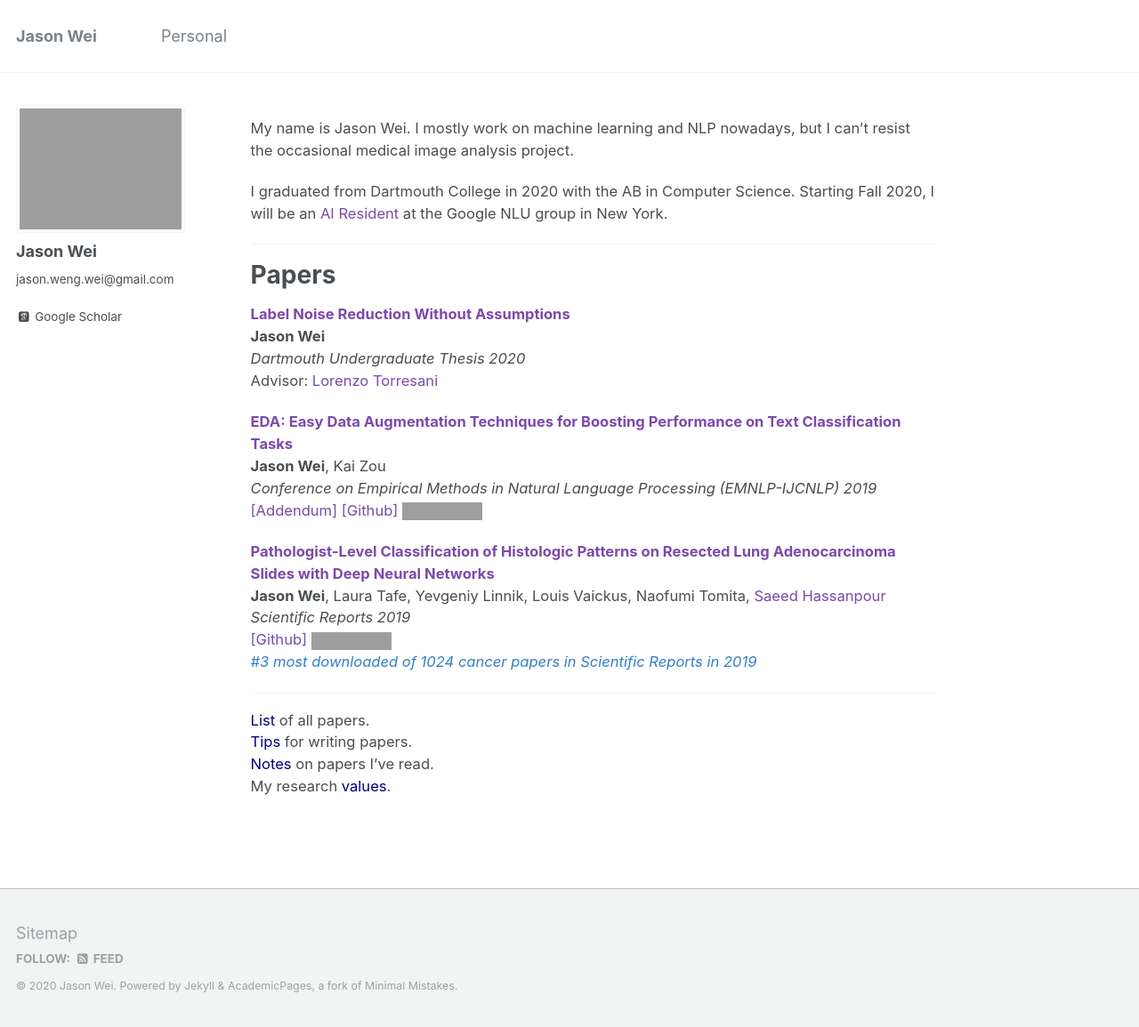
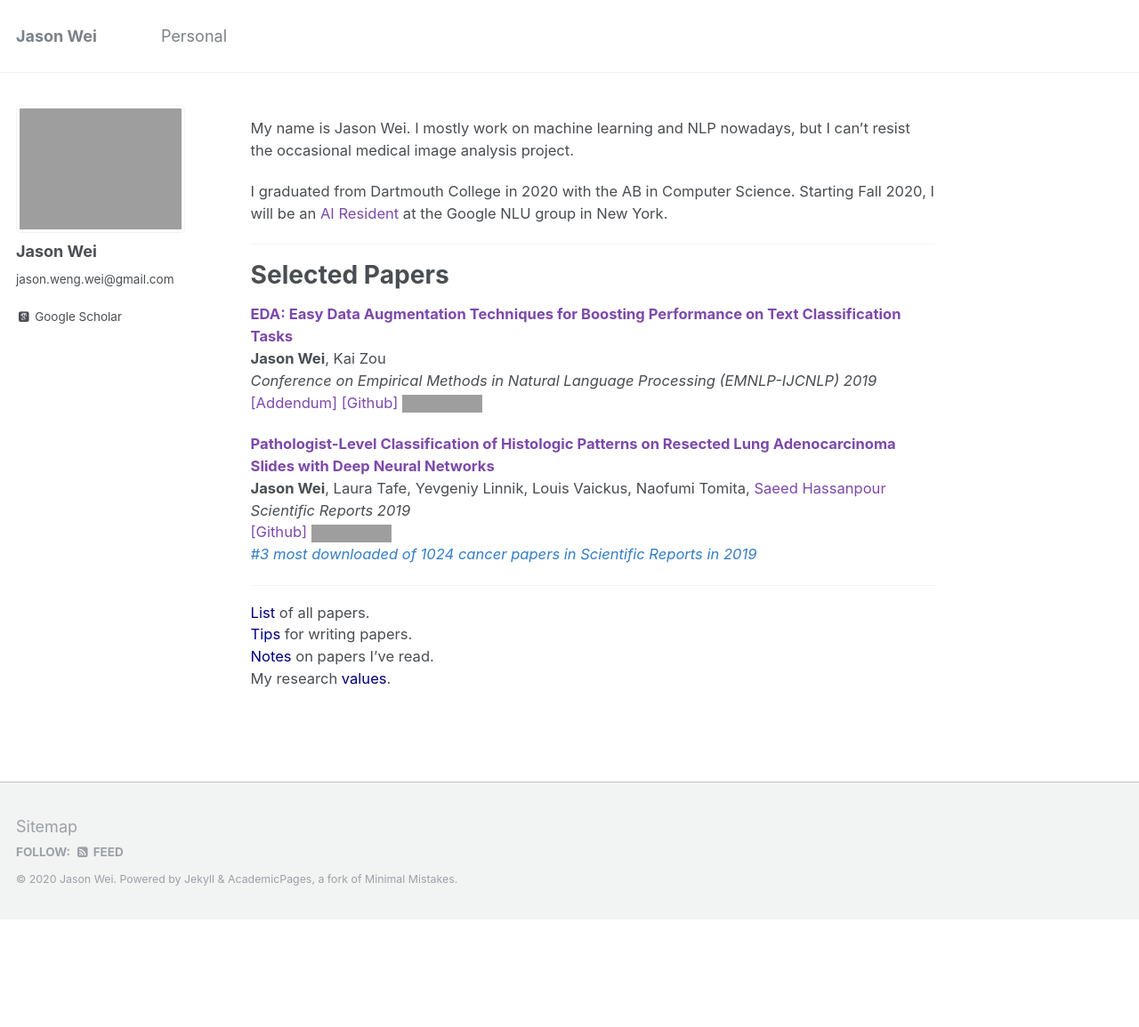
Before and after one commit to jasonwei20/jasonwei20.github.io, a Jekyll site: the page built from _pages/about.md, in a window 1280 px wide. Shown: the whole page at 89% size. Built offline with Jekyll 4.4.1, drawn with Linux system fonts in a browser that asks for light colours; some web fonts are replaced; after the commit the page ends 1034 px from its top, so only the background shows below that; grey boxes are pictures that could not be loaded.

Commit message:
update homepage

```diff
--- a/_pages/about.md
+++ b/_pages/about.md
@@ -15,12 +15,7 @@ I graduated from Dartmouth College in 2020 with the AB in Computer Science. Star
 
 ------
 
-# Papers
-
-<a href="https://www.cs.dartmouth.edu/~trdata/reports/TR2020-899.pdf" style="color:#7d49ab" target="_blank"><b>Label Noise Reduction Without Assumptions</b></a>
-**Jason Wei**
-*Dartmouth Undergraduate Thesis 2020*
-Advisor: <a href="https://www.cs.dartmouth.edu/~lorenzo/home.html" style="color:#7d49ab" target="_blank">Lorenzo Torresani</a> <br>
+# Selected Papers
 
 <a href="https://www.aclweb.org/anthology/D19-1670.pdf" style="color:#7d49ab" target="_blank"><b>EDA: Easy Data Augmentation Techniques for Boosting Performance on Text Classification Tasks</b></a>
 **Jason Wei**, Kai Zou
```
